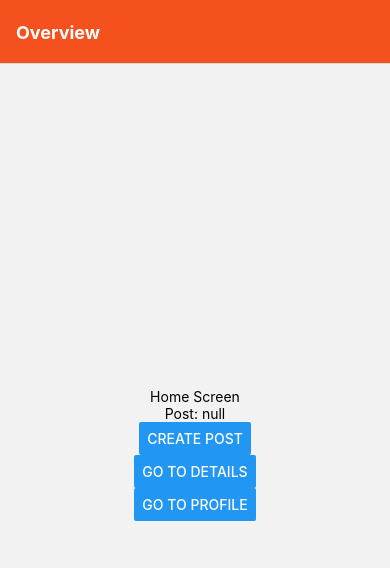
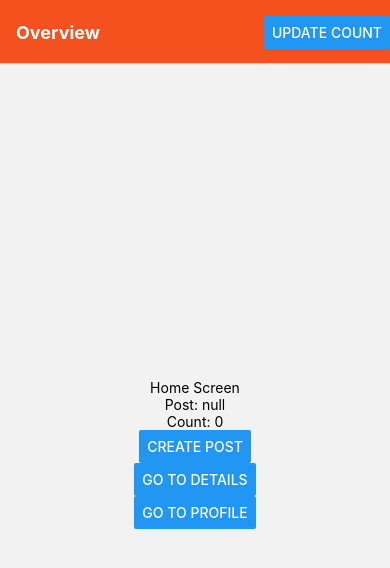
Before and after one commit to bproorda/react-navigation-demo, a React Native app: screen / in a window 390 px wide. Shown: the top 568 px of the page. Built offline with nearby package versions, Linux system fonts and the light colour scheme.

Commit message:
more work customizing header

```diff
--- a/App.js
+++ b/App.js
@@ -1,16 +1,26 @@
 import * as React from 'react';
-import { useEffect, useState } from 'react';
+import { useEffect, useState, useLayoutEffect } from 'react';
 import { View, Text, Button, TextInput, Image } from 'react-native';
 import { NavigationContainer } from '@react-navigation/native';
 import { createNativeStackNavigator } from '@react-navigation/native-stack';
 import logo from './assets/icon.png';
 
 function HomeScreen({ route, navigation }) {
+  const [count, setCount] = useState(0);
+
+  useLayoutEffect(() => {
+    navigation.setOptions({
+      headerRight: () => (
+        <Button onPress={() => setCount(c => c + 1)} title="Update count" />
+      ),
+    });
+  }, [navigation]);
 
   return (
     <View style={{ flex: 1, alignItems: 'center', justifyContent: 'center' }}>
       <Text>Home Screen</Text>
       <Text>{`Post: ${route.params?.post || 'null'}`}</Text>
+      <Text>{`Count: ${count}`}</Text>
       <Button
         title="Create post"
         onPress={() => navigation.navigate('CreatePost')}
@@ -132,7 +142,14 @@
           name="Home"
           component={HomeScreen}
           options={{
-            title: 'Overview'
+            headerTitle: 'Overview',
+            headerRight: () => (
+              <Button
+                onPress={() => alert('This is a button!')}
+                title="Info"
+                color="#fff"
+              />
+            ),
           }}
         />
         <Stack.Screen
```
